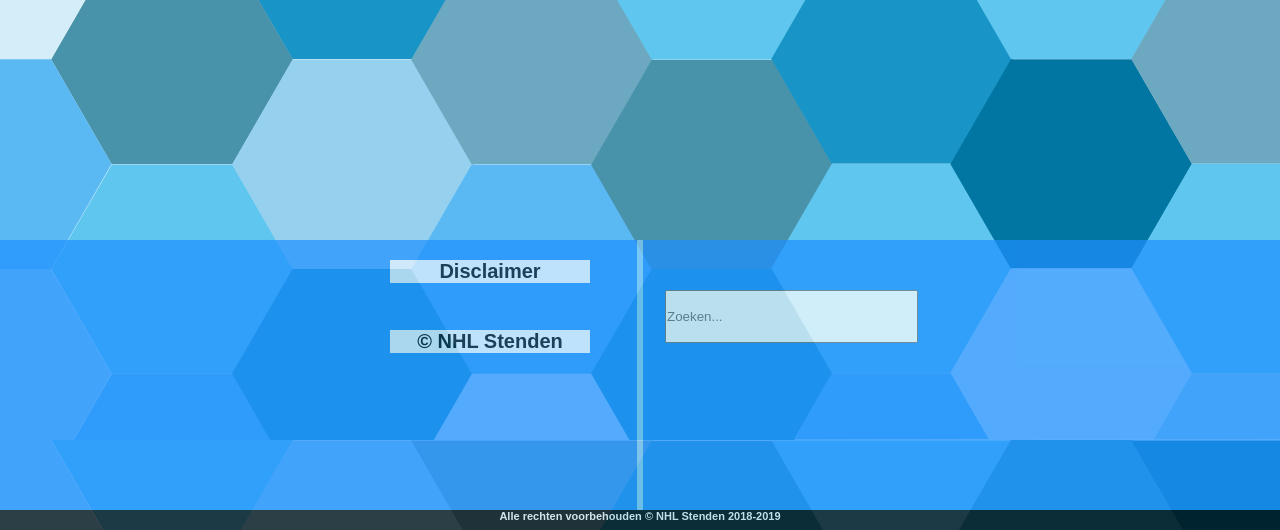
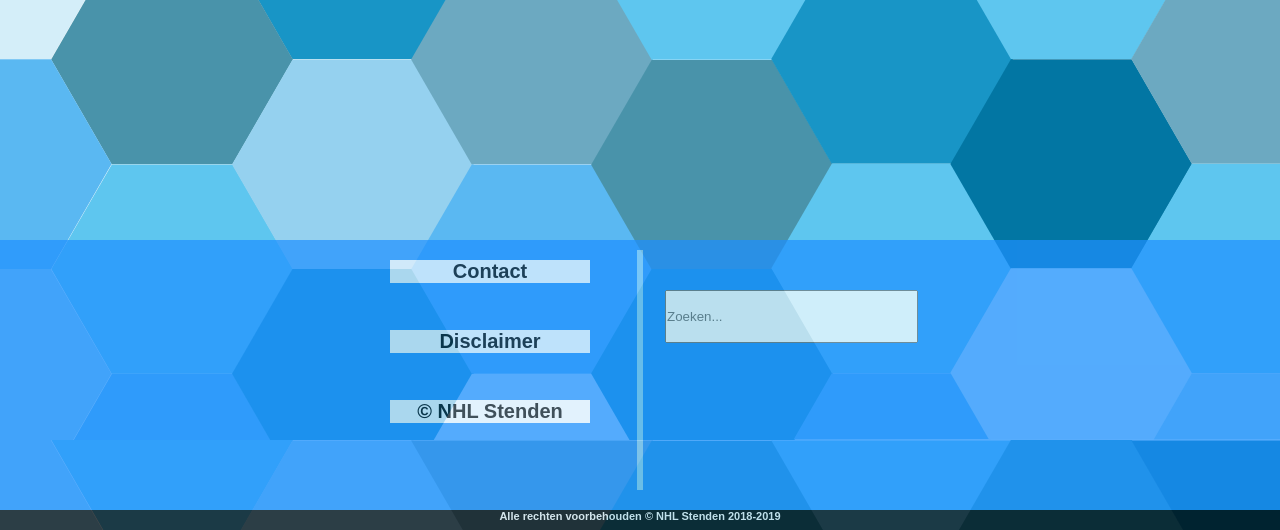
Before and after one commit to timtenvoorde1/inf1b_project, a PHP site: page /Contact.php in a window 1280 px wide. Shown: the part 1160-1690 px from the top of the page. Run offline with PHP 8.4, Linux system fonts and the light colour scheme.

Commit message:
Footer link fix at show notulen

```diff
--- a/Contact.php
+++ b/Contact.php
@@ -82,6 +82,9 @@ Thijs van der Wall
                     <div id="footerinfo">
                         <div class="vl"></div>
                         <div class="footertext" >
+                            <p class="textfooter"> Contact </p>
+                        </div>
+                        <div class="footertext" >
                             <a href="disclaimer.php">
                                 <p class="textfooter"> Disclaimer </p>
                             </a>
--- a/css/style.css
+++ b/css/style.css
@@ -231,11 +231,11 @@ h3{
 
 .vl{
     border-left: 6px solid lightskyblue;
-    height: 270px;
+    height: 240px;
     position: absolute;
     left: 50%;
     margin-left: -3px;
-    top: 0;
+    margin-top: 10px;
 }
 
 
--- a/disclaimer.php
+++ b/disclaimer.php
@@ -62,6 +62,9 @@
                             </a>
                         </div>
                         <div class="footertext" >
+                                <p class="textfooter"> Disclaimer </p>
+                        </div>
+                        <div class="footertext" >
                             <p class="textfooter"> &copy; NHL Stenden </p>
                         </div>
                     </div>
```
Also changed, not shown: shownotulen.php (+6 -2 lines).
